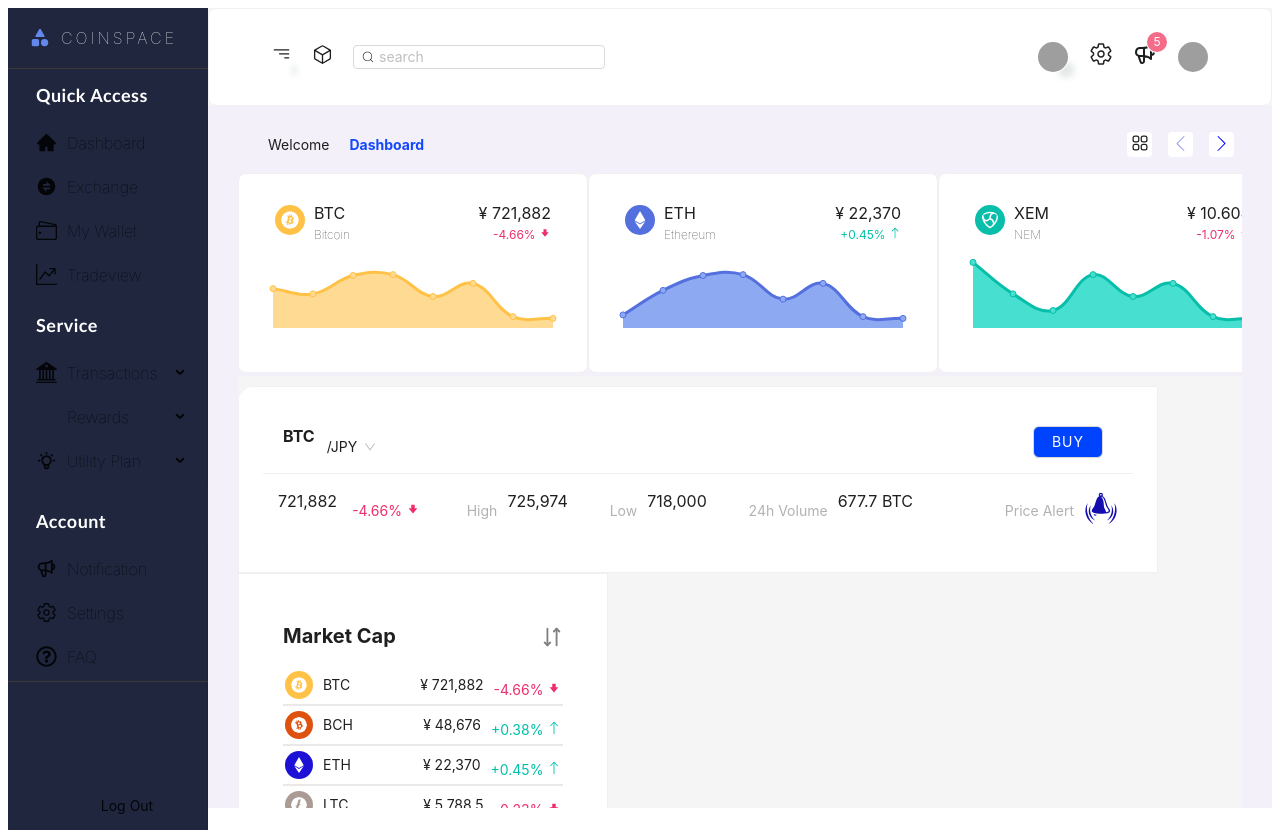
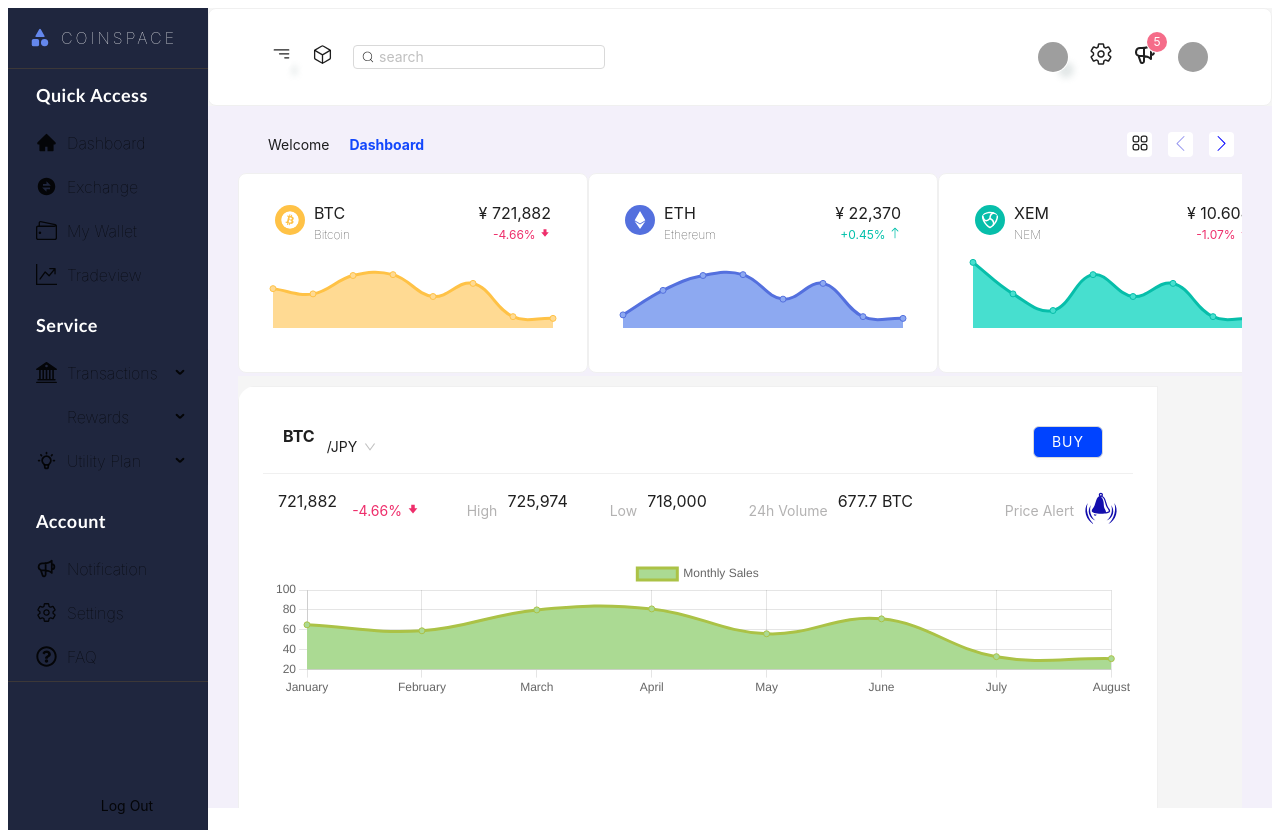
Before and after one commit to sinchana-P/Dashboard-Coinspace---Figma, a React (Vite) app: page / in a window 1280 px wide. Built offline with nearby package versions, Linux system fonts and the light colour scheme; grey boxes are pictures that could not be loaded; some icons are missing.

Commit message:
updated chart

```diff
--- /dev/null
+++ b/src/components/CandlestickChart.tsx
@@ -0,0 +1,31 @@
+// CandlestickChart.js
+import React from 'react';
+import { Candlestick } from 'react-chartjs-2';
+import 'chart.js/auto';
+
+const CandlestickChart = ({ data }) => {
+  const options = {
+    scales: {
+      x: {
+        type: 'linear',
+        position: 'bottom',
+      },
+      y: {
+        display: false,
+      },
+    },
+    plugins: {
+      legend: {
+        display: false,
+      },
+    },
+  };
+
+  return (
+    <div>
+      <Candlestick data={data} options={options} />
+    </div>
+  );
+};
+
+export default CandlestickChart;
--- a/src/components/Chart/Chart.less
+++ b/src/components/Chart/Chart.less
@@ -27,6 +27,8 @@
     border-radius: 18px;
     margin-left: 0;
 }
+
+
 
 .chart-sec-left {
     min-width: 920px;
@@ -166,6 +168,14 @@
     font-size: 10px;
 }
 
+
+.big-chart-container {
+
+}
+
+
+// -------------------------
+
 .market-cap-div {
     max-height: 40px;
     display: flex;
--- a/src/components/Chart/Chart.tsx
+++ b/src/components/Chart/Chart.tsx
@@ -11,9 +11,44 @@
 import { SiLitecoin } from "react-icons/si";
 import { TbCurrencyEthereum } from "react-icons/tb";
 
+import LineChart4 from '../LineChart4';
+
 import './Chart.less'
+// import CandlestickChart from '../CandlestickChart';
 
 export const Chart = () => {
+
+  const chartData = {
+    labels: ['January', 'February', 'March', 'April', 'May', 'June', 'July', 'August'],
+    datasets: [
+      {
+        label: 'Monthly Sales',
+        data: [65, 59, 80, 81, 56, 71, 33, 31],
+        fill: true,
+        backgroundColor: '#ABDA93',
+        borderColor: '#ABC246',
+        tension: 0.4, // Adjust the tension for a smooth curve
+      },
+    ],
+  };
+
+  // const candlestickData = {
+  //   labels: ['January', 'February', 'March', 'April', 'May'],
+  //   datasets: [
+  //     {
+  //       label: 'Candlestick Chart',
+  //       data: [
+  //         { t: 0, o: 62, h: 84, l: 59, c: 72 },
+  //         { t: 1, o: 70, h: 90, l: 62, c: 80 },
+  //         { t: 2, o: 74, h: 86, l: 60, c: 78 },
+  //         { t: 3, o: 78, h: 88, l: 66, c: 82 },
+  //         { t: 4, o: 82, h: 94, l: 70, c: 90 },
+  //       ],
+  //     },
+  //   ],
+  // };
+
+
   return (
     <Layout >
 
@@ -77,6 +112,11 @@
                     </div>
                   </div>
 
+                </div>
+
+                <div style={{ width: '100%', minHeight: '302px' }} className='big-chart-container'>
+                    <LineChart4 data={chartData} />
+                  {/* <CandlestickChart data={candlestickData} /> */}
                 </div>
 
             </Card>
--- /dev/null
+++ b/src/components/LineChart4.tsx
@@ -0,0 +1,39 @@
+// LineChart.js
+import { Line } from 'react-chartjs-2';
+import 'chart.js/auto';
+
+const LineChart4 = ({ data }) => {
+
+  const options = {
+    scales: {
+      x: {
+        display: true,
+      },
+      y: {
+        display: true,
+      },
+    },
+    plugins: {
+      legend: {
+        display: true,
+      },
+    },
+    layout: {
+      padding: {
+        left: 10, // Adjust the left padding
+        right: 10, // Adjust the right padding
+        top: 10, // Adjust the top padding
+        bottom: 0, // Adjust the bottom padding
+      },
+    },
+    maintainAspectRatio: false, // Allow the chart to adjust its size
+  };
+
+  return (
+    <div>
+      <Line data={data} options={options}/>
+    </div>
+  );
+};
+
+export default LineChart4;
--- a/src/components/TopSection/TopSection.less
+++ b/src/components/TopSection/TopSection.less
@@ -160,3 +160,9 @@
     font-size: 12px;
     margin: 0;
   }
+
+
+  // canvas {
+  //   width: 300px;
+  //   height: 100px;
+  // }
```
